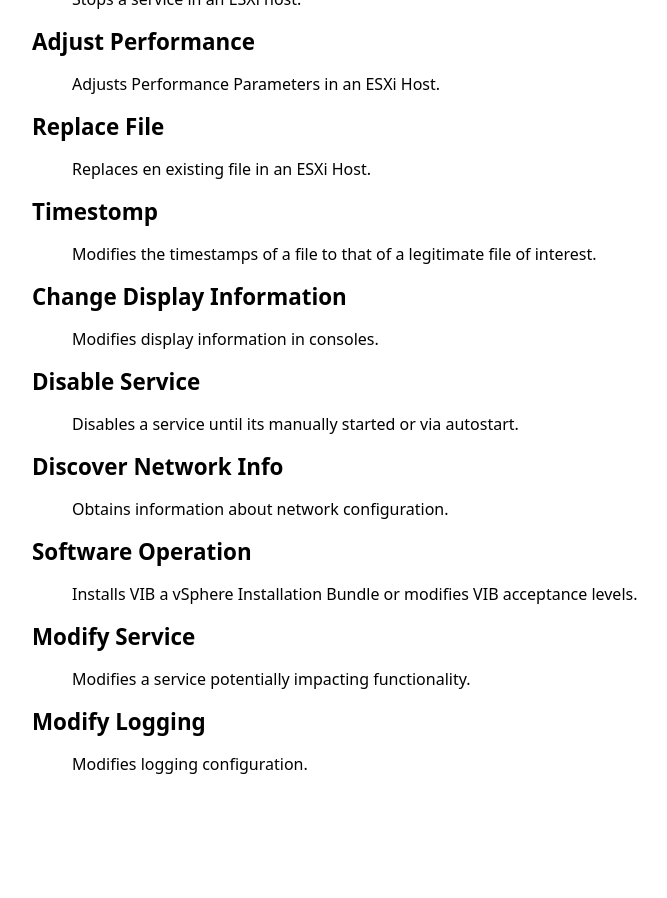
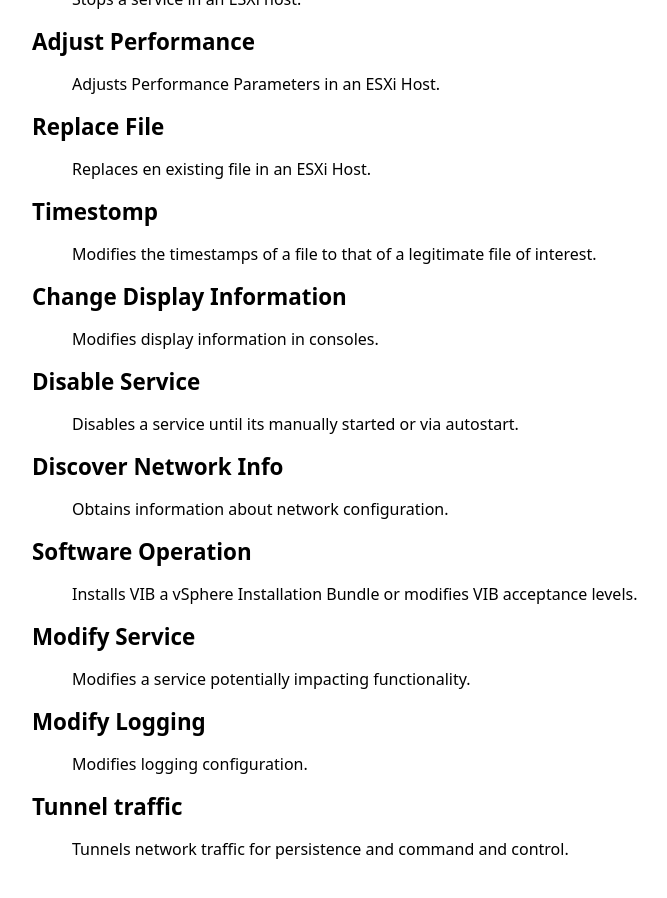
Before and after one commit to LOLESXi-Project/LOLESXi, a Jekyll site: the page built from functions.md, in a window 1280 px wide and 900 px high, scrolled down 1391 px. Shown: the whole window, without its empty margins (158-825 px from the left). Built offline with Jekyll 4.4.1, drawn with Linux system fonts in a browser that asks for light colours; before the commit the page ends 2206 px from its top, so only the background shows below that.

Commit message:
Update functions.yml

```diff
--- a/_data/functions.yml
+++ b/_data/functions.yml
@@ -118,3 +118,8 @@
   label: Modify Logging
   description: |
     Modifies logging configuration.
+
+tunnel traffic:
+  label: Tunnel traffic
+  description: |
+    Tunnels network traffic for persistence and command and control.
```
